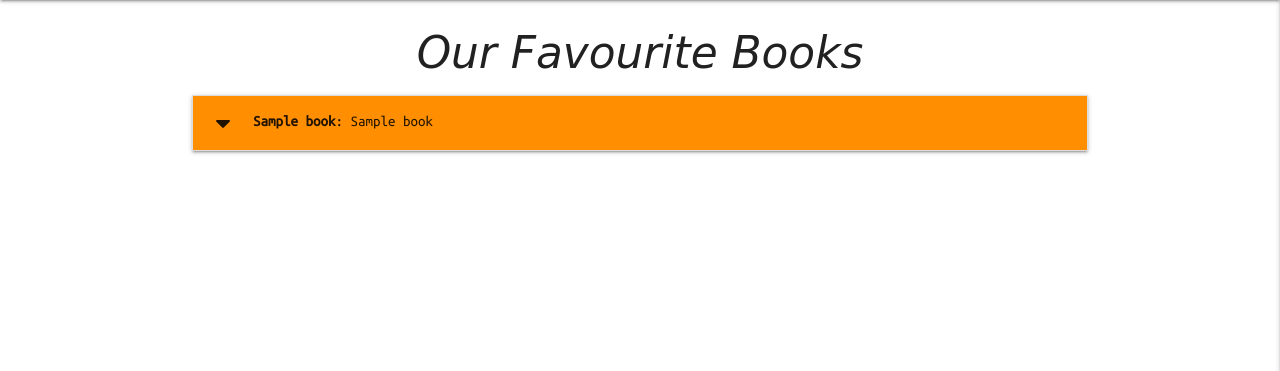
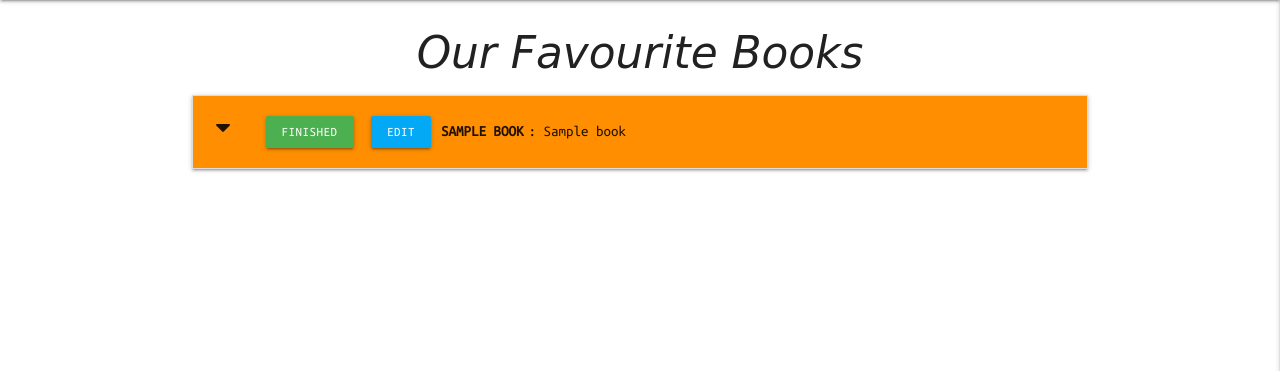
Before and after one commit to GreigBenton/Milestone_project_3, a Flask app: page / in a window 1280 px wide. Shown: the part 64-435 px from the top of the page. Run offline with Flask 2, Linux system fonts and the light colour scheme; a database or web service that is not in the repository returns one stand-in record (values such as "Sample title"); some libraries are stand-ins or nearby versions; some web fonts are replaced.

Commit message:
Added Edit/book read buttons to accordian

```diff
--- a/static/css/style.css
+++ b/static/css/style.css
@@ -22,4 +22,11 @@
 
 .collapse-head {
     font-weight: 700;
+    margin: 5px;
+    line-height: 42px;
+    text-transform: uppercase;
 }
+
+.btn-small {
+    margin: 5px;
+}
--- a/templates/add_book.html
+++ b/templates/add_book.html
@@ -54,7 +54,7 @@
             </div>
             <div class="row">
                 <div class="col s12 center-align">
-                    <button type="submit" class="btn-large">
+                    <button type="submit" class="btn-large black-text">
                         Share Book <i class="fas fa-thumbs-up right"></i>
                     </button>
                 </div>
--- a/templates/books.html
+++ b/templates/books.html
@@ -7,11 +7,17 @@
         {% for book in books %}
         <li>
             <div class="collapsible-header amber darken-3">
-                <i class="fas fa-caret-down"></i>
-                <span class="collapse-head">{{ book.book_name }}</span> : {{ book.genre_name }}
+                <div class="col s3">
+                    <i class="fas fa-caret-down"></i>
+                    <a href="" class="btn-small green">Finished</a>
+                    <a href="" class="btn-small light-blue">Edit</a>
+                </div>
+                <div class="col s9">
+                    <span class="collapse-head">{{ book.book_name }}</span>: {{ book.genre_name }}
+                </div>
             </div>
             <div class="collapsible-body">
-                <span class="collapse-head">{{ book.author_name }}</span> : {{ book.published_date }}
+                <span class="collapse-head">{{ book.author_name }}</span>: {{ book.published_date }}
                 <p>{{ book.book_description }}</p>
                 <p><a href="{{ book.book_link }}">PURCHASE</a></p>
                 <p><em>shared by: {{ book.created_by }}</em></p>
--- a/templates/login.html
+++ b/templates/login.html
@@ -23,7 +23,7 @@
                 </div>
                 <div class="row">
                 <button type="submit" class="col s12 center-align btn-large black-text">
-                    Register <i class="fas fa-book-reader"></i>
+                    Log In <i class="fas fa-book-reader"></i>
                 </button>
                 </div>
             </div>
--- a/templates/register.html
+++ b/templates/register.html
@@ -23,7 +23,7 @@
                 </div>
                 <div class="row">
                 <button type="submit" class="col s12 center-align btn-large black-text">
-                    Log In <i class="fas fa-book-open"></i>
+                    Register <i class="fas fa-book-open"></i>
                 </button>
                 </div>
             </div>
```
